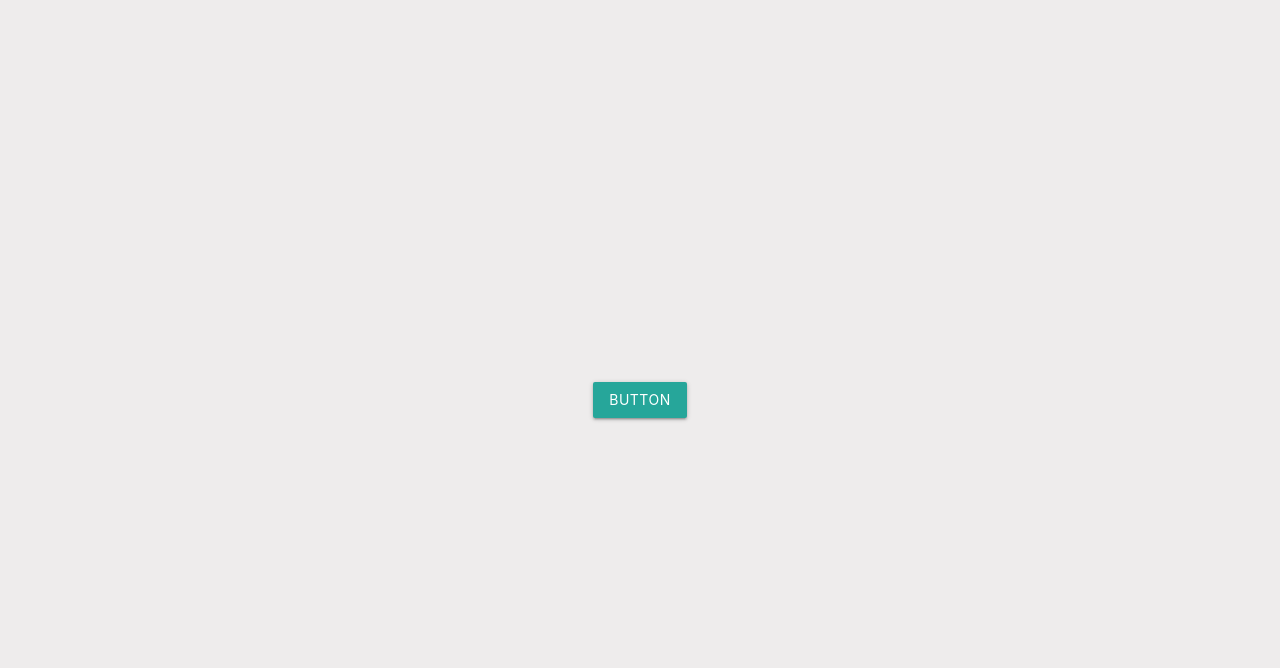
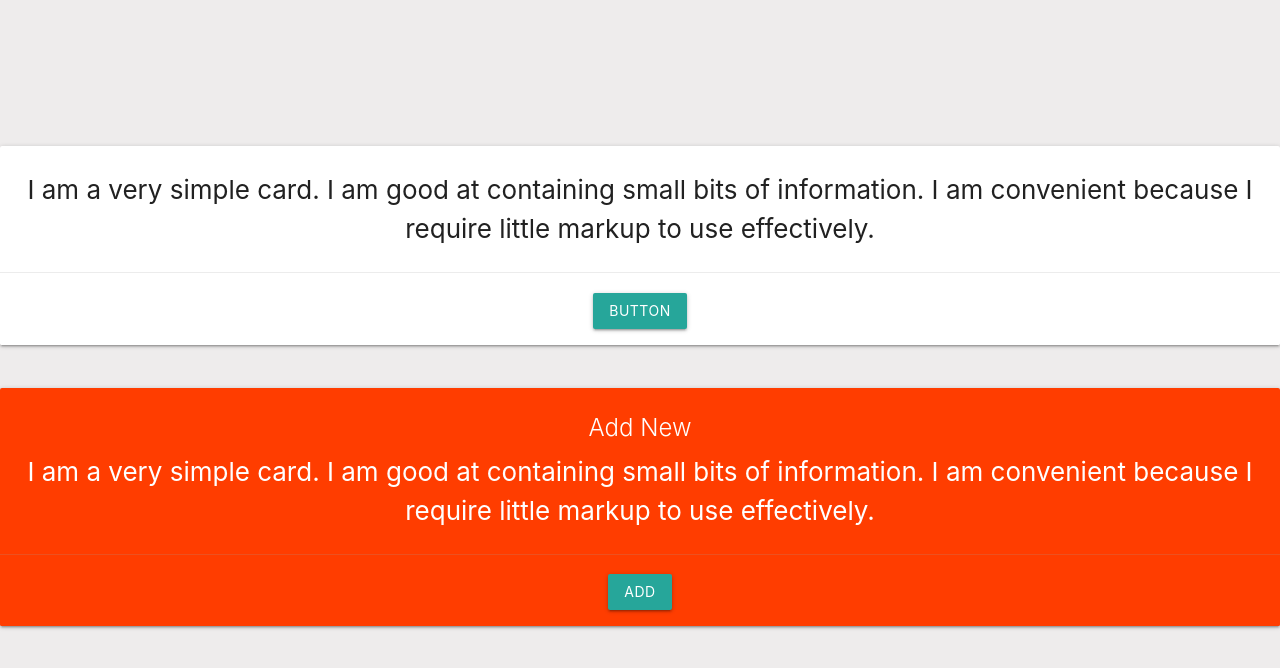
Before and after one commit to jhiatt/pomodoro, a React (Create React App) app: page / in a window 1280 px wide. Shown: the top 668 px of the page. Built offline with nearby package versions, Linux system fonts and the light colour scheme.

Commit message:
updated react structure so tha task lists are nested within tasks

```diff
--- a/public/index.html
+++ b/public/index.html
@@ -28,6 +28,8 @@
       <!-- <link href="http://fonts.googleapis.com/icon?family=Material+Icons" rel="stylesheet"> -->
       <!-- Import materialize.css -->
       <!-- <link href="CDN OR PATH TO NODE_MODULES.css" rel="stylesheet"> -->
+      <link href="https://fonts.googleapis.com/icon?family=Material+Icons"
+      rel="stylesheet">
     <title>React App</title>
   </head>
   <body>
--- a/src/App.js
+++ b/src/App.js
@@ -2,7 +2,7 @@ import React from 'react';
 import './App.css';
 import './materialize.css';
 // import '../node_modules/materialize-css/sass/materialize.scss';
-import Task from './components/task';
+import TaskList from './components/tasklist';
 // import 'materialize-css';
 // import { Button, Card, Row, Col } from 'react-materialize';
 
@@ -11,7 +11,7 @@ function App() {
     <div className="App">
       <header className="App-header">
 
-        <Task />
+        <TaskList />
       </header>
     </div>
   );
--- a/src/components/task.js
+++ b/src/components/task.js
@@ -1,16 +1,21 @@
 import React from 'react';
-// import 'materialize-css';
-// import { Button } from 'react-materialize';
-// import '../../node_modules/materialize-css/sass/materialize.scss';
-
 
 
 class Task extends React.Component {
 
     render() {
         return (
-            // <Button>Button</Button>
-            <a className="waves-effect waves-light btn">button</a>
+            <div className="row">
+                <div className="card">
+                    <div className="card-content grey-text text-darken-4">
+                        <p>I am a very simple card. I am good at containing small bits of information.
+                        I am convenient because I require little markup to use effectively.</p>
+                    </div>
+                    <div className="card-action">
+                        <a className="waves-effect waves-light btn">button</a>
+                    </div>
+                </div>
+            </div>
         )
     }
 }
--- /dev/null
+++ b/src/components/tasklist.js
@@ -0,0 +1,27 @@
+import React from 'react';
+import Task from './task';
+
+class TaskList extends React.Component {
+
+    render() {
+        return (
+            <React.Fragment>
+                <Task />
+                <div className="row">
+                    <div className="card deep-orange accent-3">
+                        <div className="card-content white-text">
+                            <span className="card-title">Add New</span>
+                            <p>I am a very simple card. I am good at containing small bits of information.
+                            I am convenient because I require little markup to use effectively.</p>
+                        </div>
+                        <div className="card-action">
+                            <a className="waves-effect waves-light btn">Add</a>
+                        </div>
+                    </div>
+                </div>
+            </React.Fragment>
+        )
+    }
+}
+
+export default TaskList;
```
